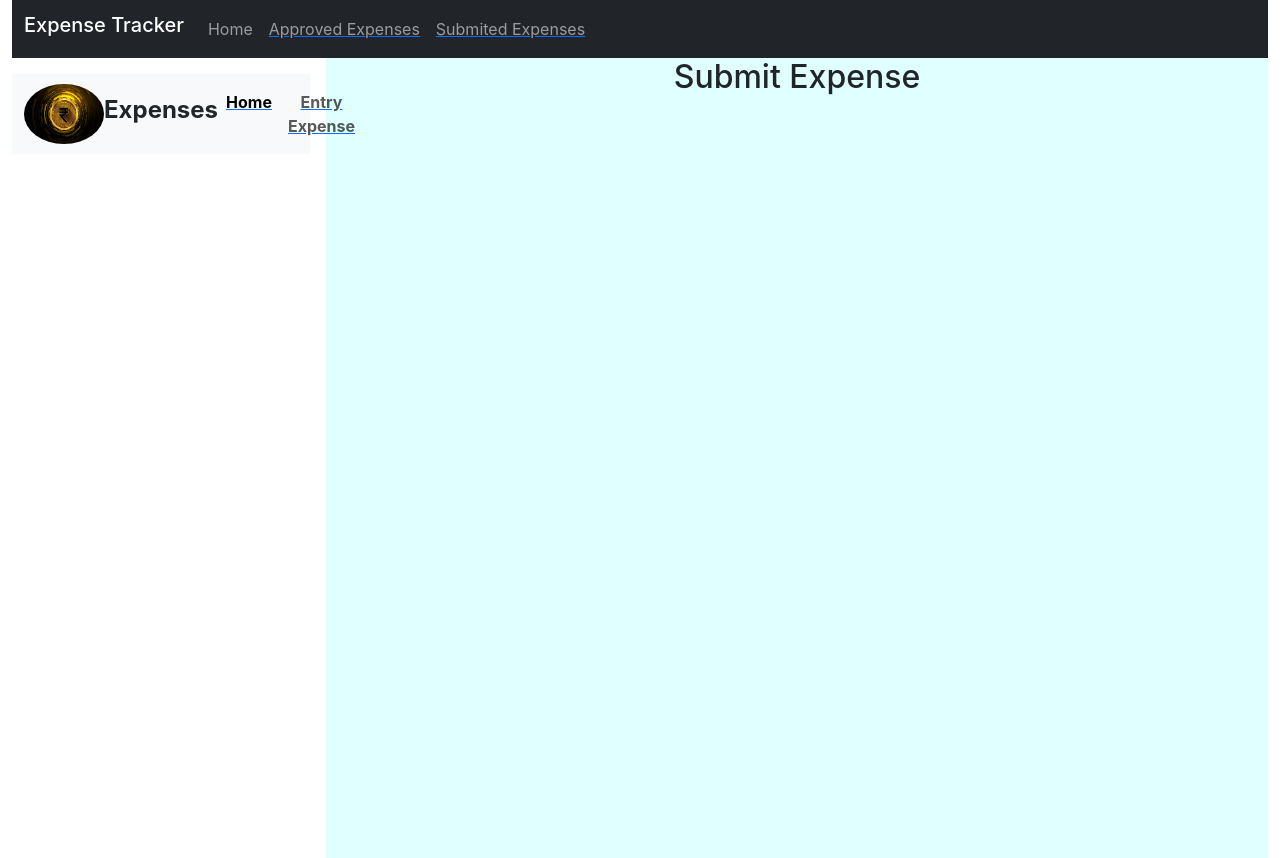
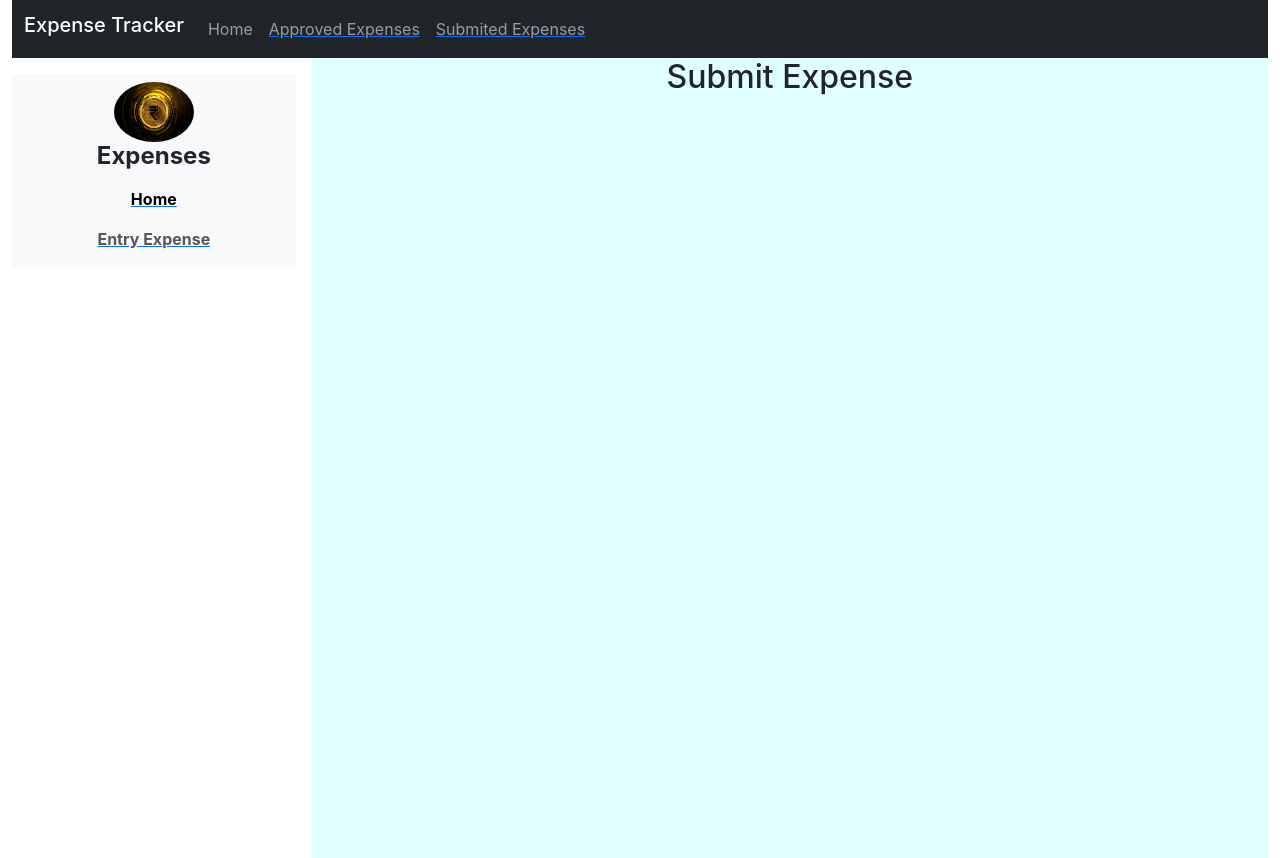
Before and after one commit to Praveenchandra1995/expensetracker, a React (Create React App) app in the folder expensetracker/: page /submitexpense in a window 1280 px wide. Built offline with nearby package versions, Linux system fonts and the light colour scheme.

Commit message:
committed

```diff
--- a/expensetracker/src/Components/Form.js
+++ b/expensetracker/src/Components/Form.js
@@ -1,7 +1,7 @@
 import React from "react";
 
 function Form() {
-  return <div>bolo</div>;
+
 }
 
 export default Form;
--- a/expensetracker/src/Components/Mainpage.js
+++ b/expensetracker/src/Components/Mainpage.js
@@ -8,16 +8,16 @@ import SubmitedExpense from "./SubmitedExpense";
 function Mainpage() {
   return (
     <div className="container-fluid" id="mainpage">
-    <div className=" sidebar pe-3 pt-3 h-100 w-25 mt-0" id="sidebar">
+    <div className=" sidebar pe-3 pt-3 h-100 w-25 " id="sidebar">
       <nav class="navbar navbar-expand-lg bg-body-tertiary ">
-        <div class="container-fluid">
+        <div class="container-fluid d-flex flex-column">
 <img src="/Images/expense.png" width="80px" height="60px" alt="img" className="rounded rounded-1 rounded-circle"/>
 <h2 className="fw-bold fs-4">Expenses</h2>
           <button class="navbar-toggler" type="button" data-bs-toggle="collapse" data-bs-target="#navbarSupportedContent" aria-controls="navbarSupportedContent" aria-expanded="false" aria-label="Toggle navigation">
             <span class="bi bi-card-list"></span>
           </button>
           <div class="collapse navbar-collapse " id="navbarSupportedContent">
-            <ul class="navbar-nav me-auto mb-2 mb-lg-0  text-white fw-bold">
+            <ul class="navbar-nav me-auto mb-2 mb-lg-0  text-white fw-bold d-flex flex-column">
              <Link to="home">
               <li class="nav-item">
                 <a class="nav-link active" aria-current="page" href=" ">Home</a>
```
